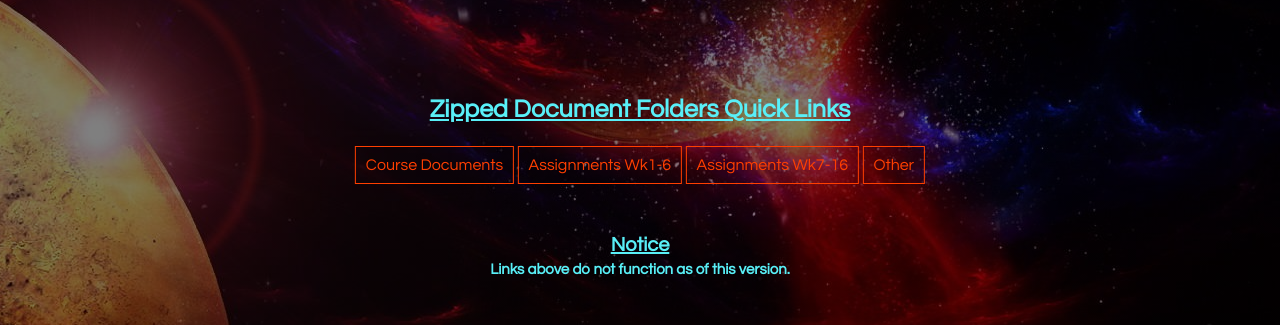
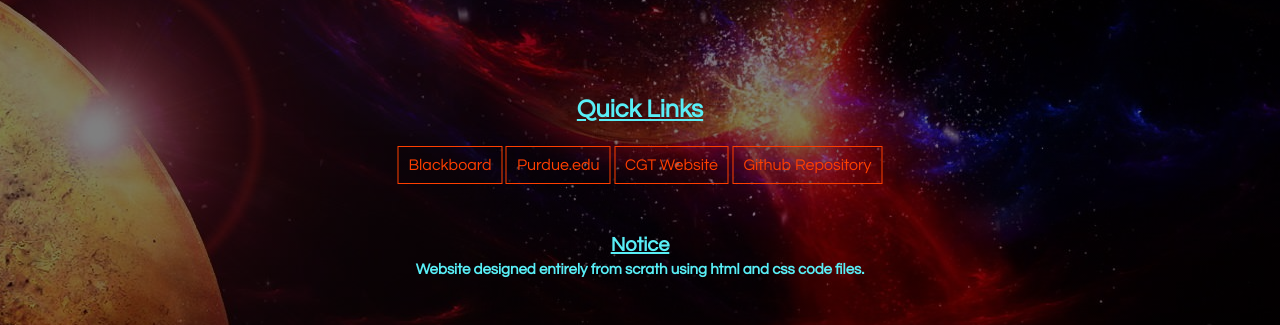
Before and after one commit to LeftTwixGuy936/LeftTwixGuy936.github.io, a plain HTML site: page cgt163/index.html in a window 1280 px wide. Shown: the part 475-800 px from the top of the page. Drawn offline with Linux system fonts and the light colour scheme.

Commit message:
Update index.html

```diff
--- a/cgt163/index.html
+++ b/cgt163/index.html
@@ -17,9 +17,9 @@
 				<li><a href="index4.html">Assignments</a></li>
 				<li><a href="index5.html">Contact</a></li>
 			</ul>
-			<h1><u>Zipped Document Folders Quick Links</u></h1>
+			<h1><u>Quick Links</u></h1>
 			<h2><u>Notice</u></h2>
-			<h3>Links above do not function as of this version.</h3>
+			<h3>Website designed entirely from scrath using html and css code files.</h3>
 		</div>
 		<div class="title">
 			<h1>CGT 163</h1>
@@ -28,10 +28,10 @@
 			<h4>By: Timothy Osifchin</h4>
 		</div>
 		<div class="buttons">
-			<a href="courseDocs_1.zip" class="btn" download="course_docs.zip">Course Documents</a>
-			<a href="#" class="btn">Assignments Wk1-6</a>
-			<a href="#" class="btn">Assignments Wk7-16</a>
-			<a href="#" class="btn">Other</a>
+			<a href="https://mycourses.purdue.edu/webapps/login/" class="btn">Blackboard</a>
+			<a href="https://www.purdue.edu/" class="btn">Purdue.edu</a>
+			<a href="https://polytechnic.purdue.edu/departments/computer-graphics-technology" class="btn">CGT Website</a>
+			<a href="#" class="btn">Github Repository</a>
 		</div>
 		</header>
 </body>
```
